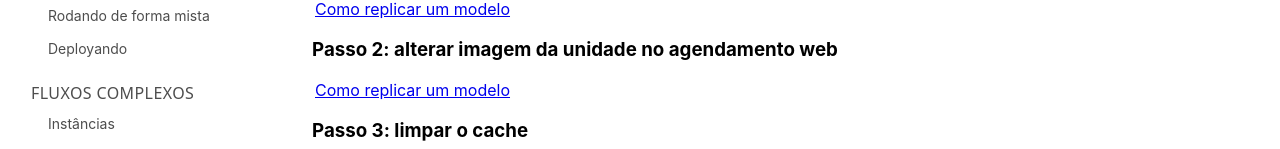
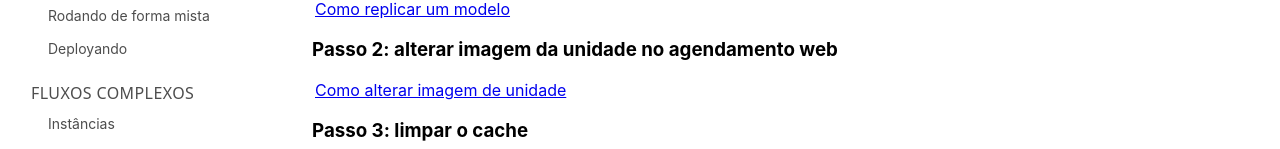
Before and after one commit to plenasaude/edoc-documentation, a React (Vite) app: page /manual-processes/register-organization in a window 1280 px wide. Shown: the part 385-534 px from the top of the page. Built offline with nearby package versions, Linux system fonts and the light colour scheme.

Commit message:
Fixed links headings

```diff
--- a/src/pages/ManualProcesses/RegisterOrganization.tsx
+++ b/src/pages/ManualProcesses/RegisterOrganization.tsx
@@ -29,7 +29,7 @@ export default function RegisterOrganization() {
       <a href="https://youtu.be/HD-UlQ4smHc" target="_blank">Como replicar um modelo</a>
 
       <h3>Passo 2: alterar imagem da unidade no agendamento web</h3>
-      <a href="https://youtu.be/E_hcWRbhz3U" target="_blank">Como replicar um modelo</a>
+      <a href="https://youtu.be/E_hcWRbhz3U" target="_blank">Como alterar imagem de unidade</a>
 
       <h3>Passo 3: limpar o cache</h3>
       <p>
--- a/src/pages/ManualProcesses/UpdateOrganizationImage.tsx
+++ b/src/pages/ManualProcesses/UpdateOrganizationImage.tsx
@@ -12,7 +12,7 @@ export default function UpdateOrganizationImage() {
       </p>
 
       <h3>Passo 1: alterar imagem da unidade no agendamento web</h3>
-      <a href="https://youtu.be/E_hcWRbhz3U" target="_blank">Como replicar um modelo</a>
+      <a href="https://youtu.be/E_hcWRbhz3U" target="_blank">Como alterar imagem de unidade</a>
 
       <h3>Passo 2: limpar o cache</h3>
       <p>
```
